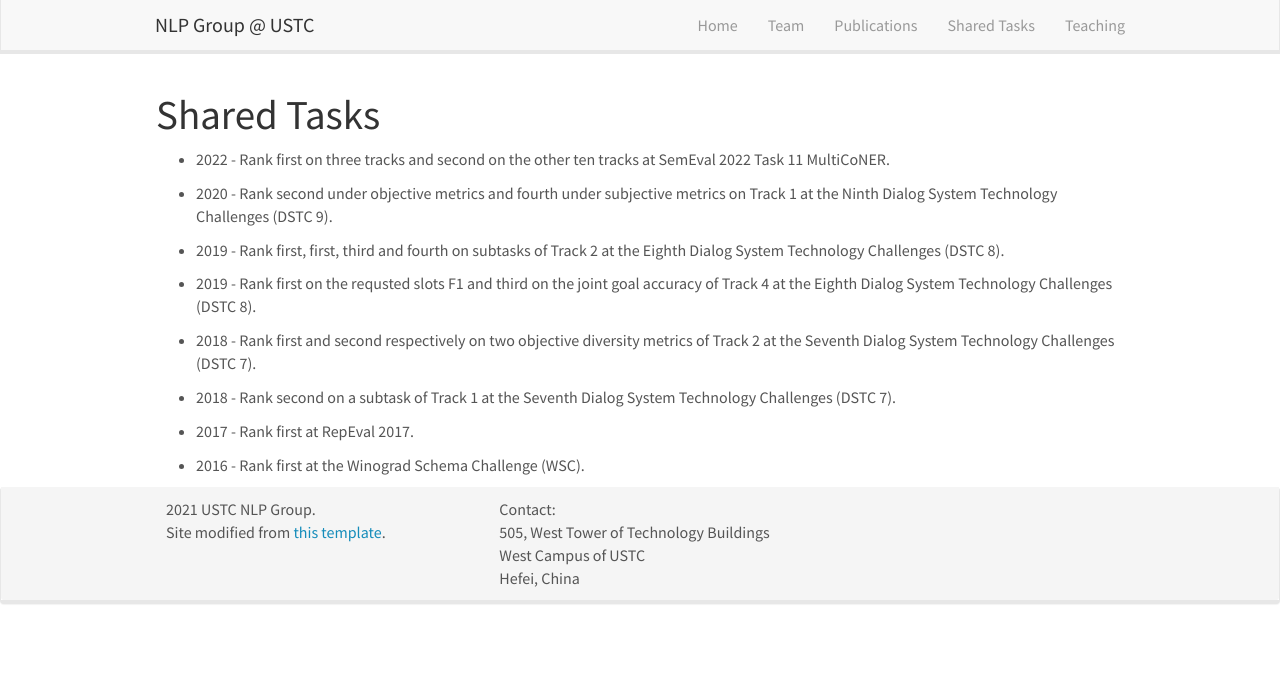
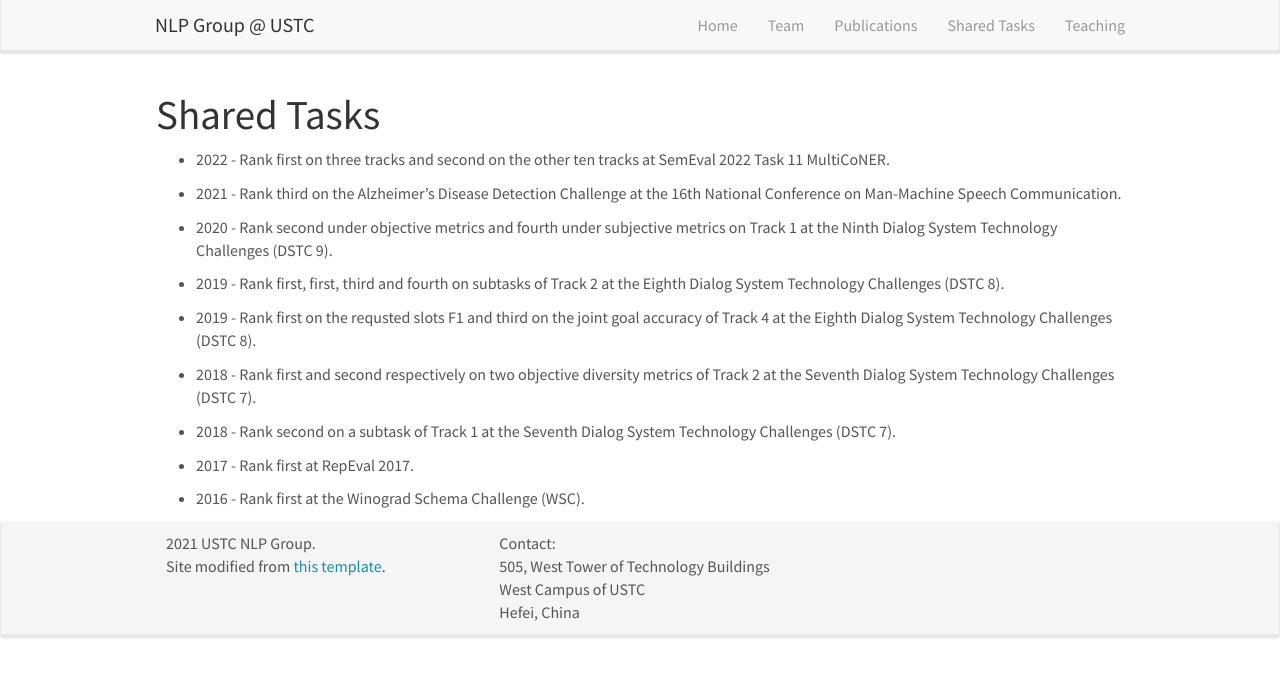
Before and after one commit to ustcnlp/ustcnlp.github.io, a Jekyll site: the page built from _pages/sharedtasks.md, in a window 1280 px wide. Shown: the top 677 px of the page. Built offline with Jekyll 4.4.1, drawn with Linux system fonts in a browser that asks for light colours; nearby versions of some CDN libraries.

Commit message:
Update sharedtasks.yml

```diff
--- a/_data/sharedtasks.yml
+++ b/_data/sharedtasks.yml
@@ -1,6 +1,8 @@
 #- name:
 
 - name : 2022 - Rank first on three tracks and second on the other ten tracks at SemEval 2022 Task 11 MultiCoNER.
+
+- name : 2021 - Rank third on the Alzheimer's Disease Detection Challenge at the 16th National Conference on Man-Machine Speech Communication.
 
 - name : 2020 - Rank second under objective metrics and fourth under subjective metrics on Track 1 at the Ninth Dialog System Technology Challenges (DSTC 9).
 
```
